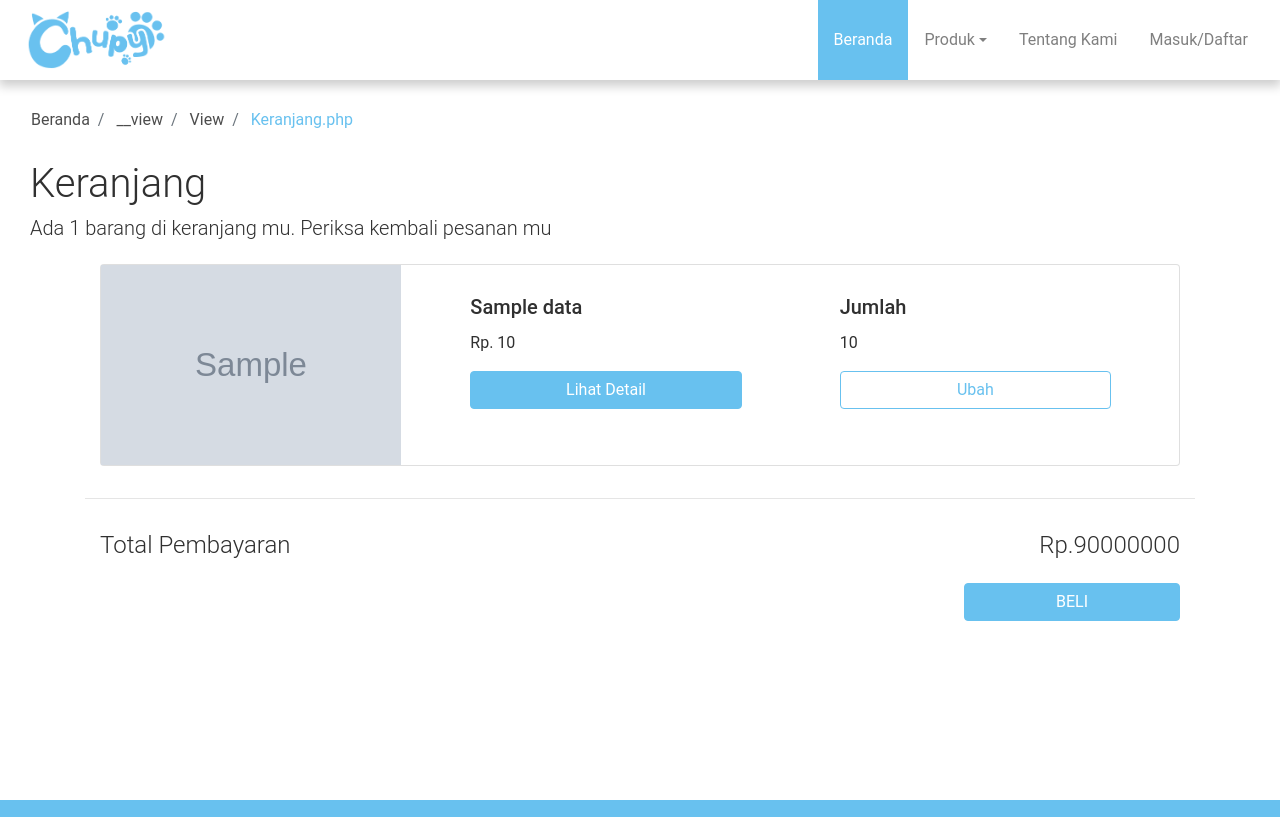
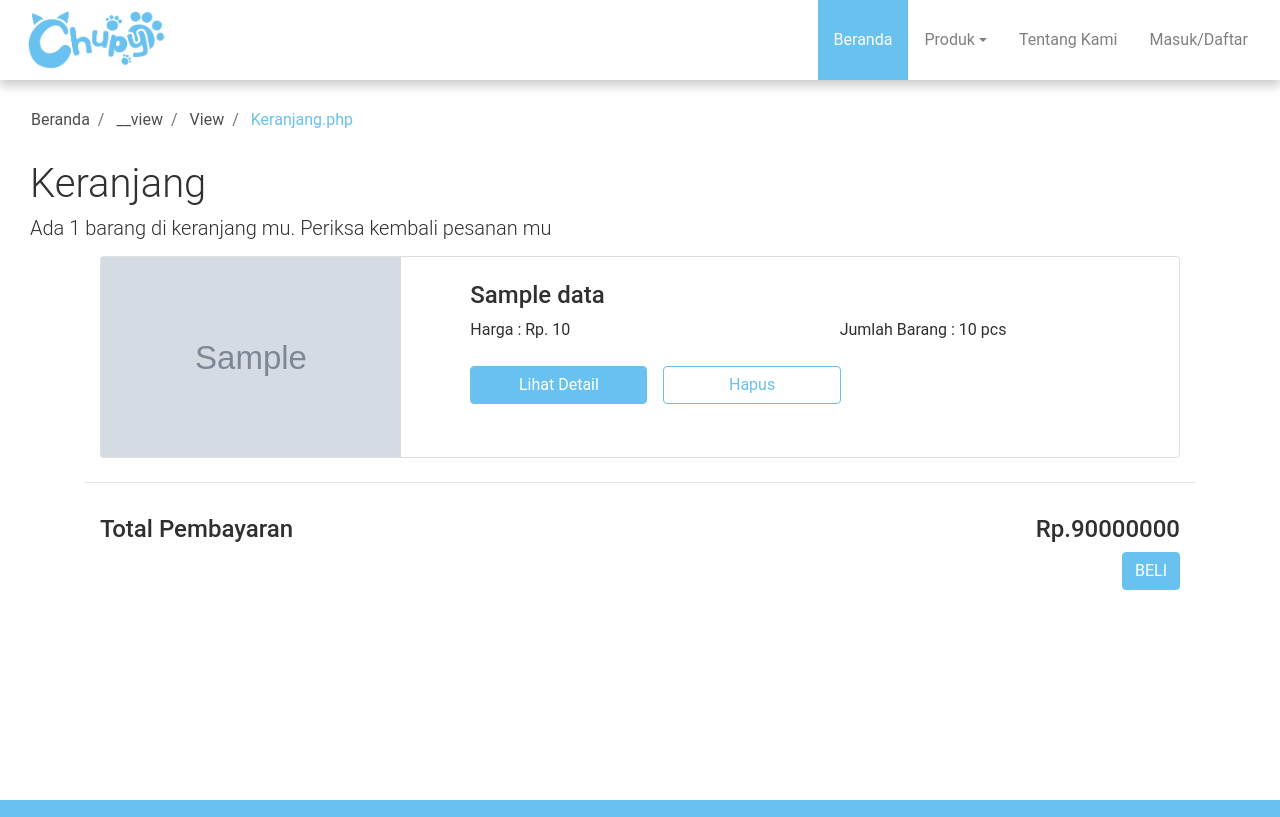
Before and after one commit to OnielN14/chupy-atol, a PHP site: template view/keranjang.php in a window 1280 px wide. Shown: the top 817 px of the page. Run offline with PHP 8.4, Linux system fonts and the light colour scheme; the template is opened without the code that fills it: most values are stand-ins (such as "Sample title", 1, 10 or a date in 2020); grey boxes marked "Sample" are stand-in pictures; data that the repository does not hold is empty.

Commit message:
fix - update - cleaning

```diff
--- a/extension/css/style-keranjang.css
+++ /dev/null
@@ -1,49 +0,0 @@
-main {
-    padding-top: calc(var(--navbar-size) + 16px);
-}
-
-.chupy-keranjang-header h1,
-.chupy-keranjang-header h5 {
-    font-weight: 300;
-}
-
-.chupy-card-image {
-    height: 200px;
-    width: 300px;
-}
-
-.chupy-keranjang-card a.card,
-.chupy-keranjang-card .card {
-    transition: box-shadow 0.3s ease;
-}
-
-.btn-keranjang {
-    width: 80%;
-}
-
-.btn-keranjang-hapus {
-    width: 80%;
-    background-color: white;
-}
-
-.card-block {
-    padding-top: 30px;
-}
-
-hr.divider {
-    padding-right: 100px;
-    padding-left: 100px;
-}
-
-h4 {
-    font-weight: 300;
-}
-
-.chupy-keranjang-bayar {
-    margin-bottom: 100px;
-}
-
-.chupy-keranjang-bayar .btn-beli {
-    width: 20%;
-    margin-top: 15px;
-}
--- a/extension/css/style-wishlist.css
+++ b/extension/css/style-keranjang_and_wishlist.css
@@ -2,8 +2,8 @@ main {
     padding-top: calc(var(--navbar-size) + 16px);
 }
 
-.chupy-wishlist-header h1,
-.chupy-wishlist-header h5 {
+.chupy-wishlist_keranjang-header h1,
+.chupy-wishlist_keranjang-header h5 {
     font-weight: 300;
 }
 
--- a/view/keranjang.php
+++ b/view/keranjang.php
@@ -12,7 +12,7 @@
     <title>Chupy | Keranjang</title>
     <link rel="stylesheet" href="/extension/plugins/bootstrap-4.1.1/css/bootstrap.min.css">
     <link rel="stylesheet" href="/extension/css/chupy-style.css">
-    <link rel="stylesheet" href="/extension/css/style-keranjang.css">
+    <link rel="stylesheet" href="/extension/css/style-keranjang_and_wishlist.css">
     <link rel="stylesheet" href="/extension/css/components/button.css">
 
 </head>
@@ -23,7 +23,7 @@
     include('template/navbar.php');
     ?>
 
-    <main class="container-fluid chupy-keranjang">
+    <main class="container-fluid chupy-wishlist_keranjang-header">
         <header>
             <?php
             include('template/breadcrumb.php')
@@ -55,31 +55,39 @@
                 foreach ($data['data'] as $item) {
                     ?>
 
-                    <div class="container py-3">
+                    <div class="container py-2">
                         <div class="card">
                             <div class="row">
-
-                                <div class="col-xs-6 col-md-4  chupy-keranjang-card">
+                                <div class="col-xs-4 col-md-4">
                                     <img src="<?php echo isset($item['gambar']) ? '/extension/upload/' . $item['gambar'] : '/extension/img/chupy-box-ATOL.png' ?>" class="chupy-card-image">
                                 </div>
 
+                                <div class="col-md-8">
+                                    <div class="card-block ">
+                                        <h4 class="card-text mt-4"><?php echo $item['nama'] ?></h4>
+                                        <div class="row">
+                                            <p class="card-text col">
+                                                <label for="">Harga : </label>
+                                                <span> Rp. <?php echo $item['harga'] ?></span>
 
-                                <div class="col-md-4 chupy-keranjang-card">
-                                    <div class="card-block ">
-                                        <h5 class="card-title"><?php echo $item['nama'] ?></h5>
-                                        <p class="card-text">Rp. <?php echo $item['harga'] ?></p>
-                                        <a href="/produk/detail-produk/<?php echo $item['id'] ?>" class="btn btn-primary btn-keranjang">Lihat Detail</a>
+                                            </p>
+                                            <p class="card-text col">
+                                                <label for="">Jumlah Barang : </label>
+                                                <span class="jumlah-text"><?php echo $item['jumlah'] ?> pcs</span>
+                                                <?php
+                                                /*
+                                                (<button data-item="<?php echo $item['id'] ?>" class="btn btn-text ubah-jumlah">Ubah</button>)
+                                                */
+                                                ?>
+                                            </p>
+                                        </div>
+
+                                        <div class="input-group">
+                                            <a href="/produk/detail-produk/<?php echo $item['id'] ?>" class="btn btn-primary w-25 mr-3">Lihat Detail</a>
+                                            <button data-item="<?php echo $item['id'] ?>" class="btn btn-primary outline w-25 deleteCartItem">Hapus</button>
+                                        </div>
                                     </div>
                                 </div>
-
-                                <div class="col-md-4 chupy-keranjang-card">
-                                    <div class="card-block ">
-                                        <h5 class="card-title">Jumlah</h5>
-                                        <p class="card-text"><?php echo $item['jumlah'] ?></p>
-                                        <button data-item="<?php echo $item['id'] ?>" class="btn btn-primary outline btn-keranjang-hapus">Ubah</button>
-                                    </div>
-                                </div>
-
                             </div>
                         </div>
                     </div>
```
Also changed, not shown: view/wishlist.php (+4 -4 lines).
